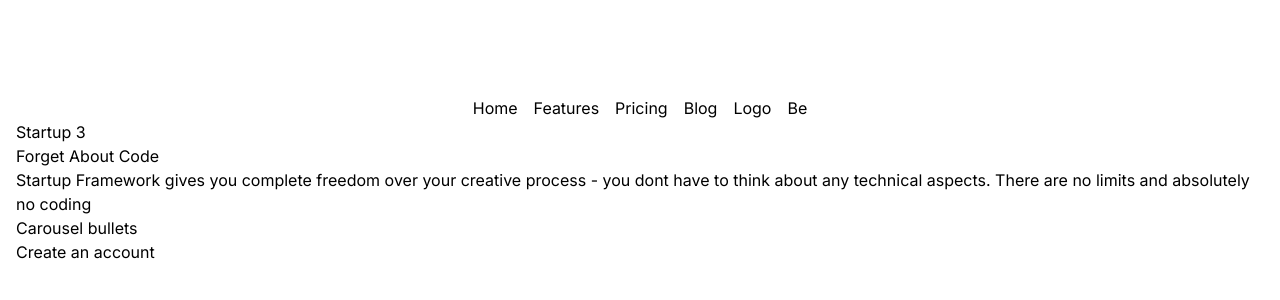
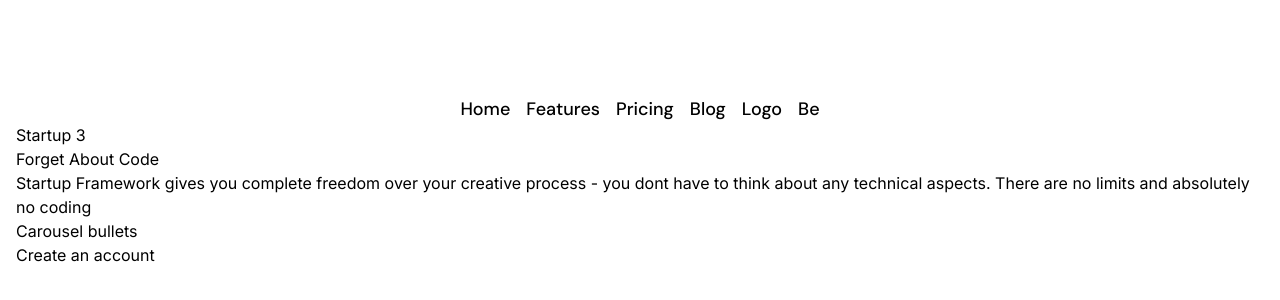
Before and after one commit to Beanmommo/frontend-practice-web, a Next.js app: page / in a window 1280 px wide. Shown: the part 64-364 px from the top of the page. Built offline with nearby package versions, Linux system fonts and the light colour scheme.

Commit message:
imported "DM sans" for font family

```diff
--- a/Components/NavBar/styles.css
+++ b/Components/NavBar/styles.css
@@ -1,3 +1,7 @@
+
+@import url('https://fonts.googleapis.com/css2?family=DM+Sans:opsz,wght@9..40,500&display=swap');
+
+
 * {
     box-sizing: border-box;
 }
@@ -21,3 +25,8 @@ body {
 .nav li{
     color: black;
 }
+
+.nav a{
+    font-size: 18px;
+    font-family: 'DM Sans', sans-serif;
+}
```
